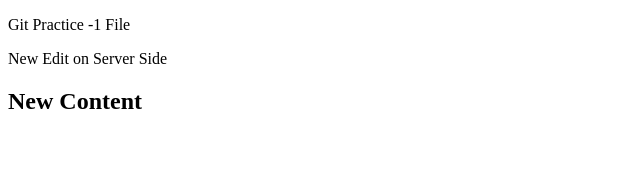
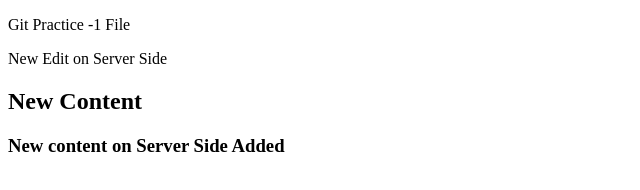
Before and after one commit to Swapnil87/gitPractice, a plain HTML site: page index.html in a window 1280 px wide. Shown: the whole page, without its empty margins (0-640 px from the left). Drawn offline with Linux system fonts and the light colour scheme.

Commit message:
New H3 added at server side

```diff
--- a/index.html
+++ b/index.html
@@ -8,5 +8,6 @@
 	<p>Git Practice -1 File</p>
 	<p>New Edit on Server Side</p>
 	<h2>New Content</h2>
+	<h3> New content on Server Side Added</h3>
 </body>
 </html>
```
